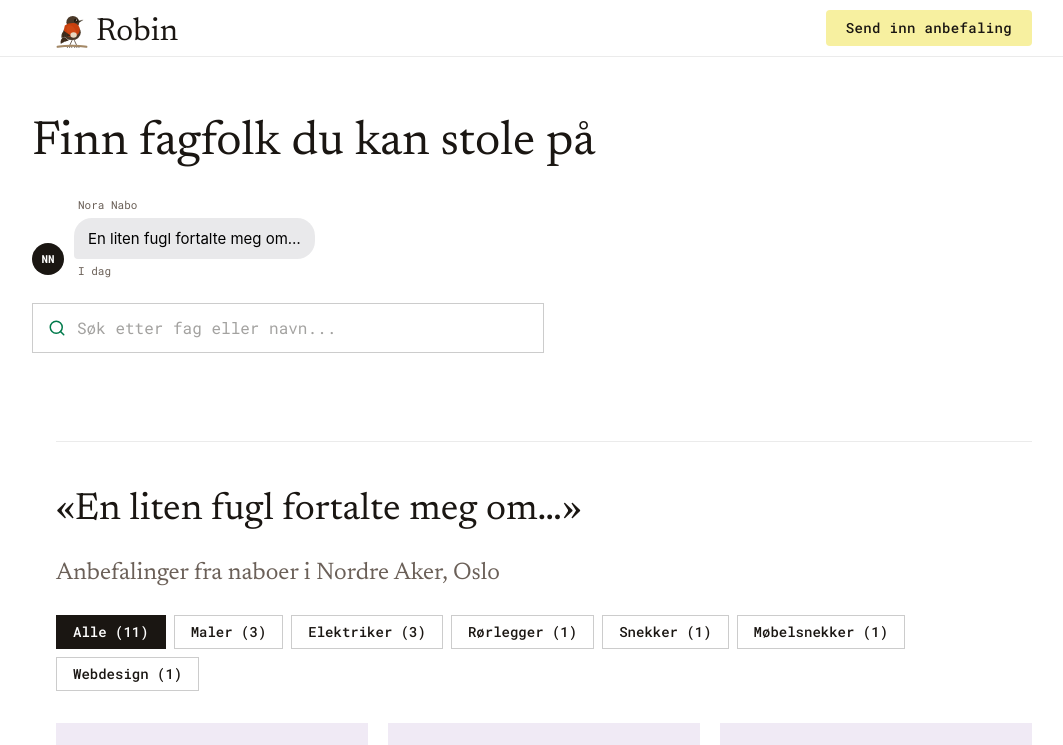
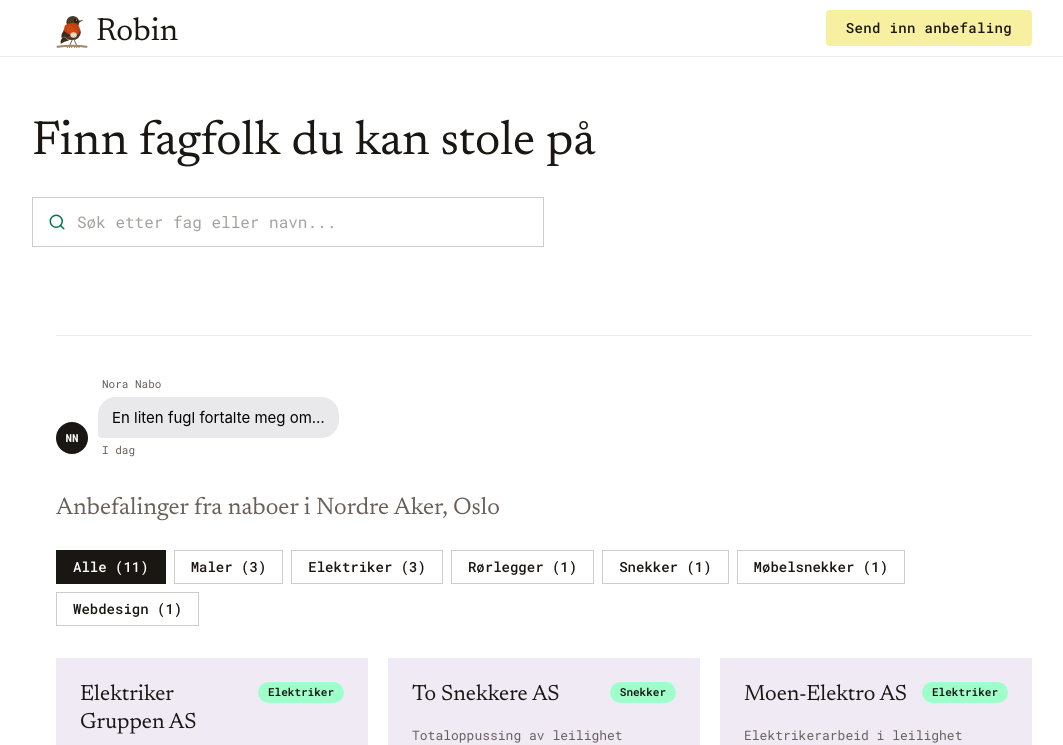
Before and after one commit to idameland/robin, a Next.js app: page / in a window 1280 px wide. Shown: the top 745 px of the page, without its empty margins (96-1159 px from the left). Built offline with nearby package versions, Linux system fonts and the light colour scheme.

Commit message:
Flytt SMS-boble under søkefelt og skillelinje

```diff
--- a/app/page.tsx
+++ b/app/page.tsx
@@ -8,26 +8,33 @@ import { anbefalinger, filterKategorier, Anbefaling } from "@/lib/anbefalinger";
 
 const serif = { fontFamily: "var(--font-playfair)" };
 
+const MELDING = "En liten fugl fortalte meg om…";
+const TYPING_DELAY = 1400;
+const CHAR_SPEED = 52;
+
 export default function Home() {
   const [aktiv, setAktiv] = useState("Alle");
   const [valgt, setValgt] = useState<Anbefaling | null>(null);
   const [søk, setSøk] = useState("");
 
-  const FULL_TEXT = "«En liten fugl fortalte meg om…»";
-  const [typewriterTekst, setTypewriterTekst] = useState("");
-  const [ferdig, setFerdig] = useState(false);
+  const [fase, setFase] = useState<"typing" | "skriver" | "ferdig">("typing");
+  const [tekst, setTekst] = useState("");
 
   useEffect(() => {
+    const t1 = setTimeout(() => {
+      setFase("skriver");
       let i = 0;
       const interval = setInterval(() => {
         i++;
-      setTypewriterTekst(FULL_TEXT.slice(0, i));
-      if (i === FULL_TEXT.length) {
+        setTekst(MELDING.slice(0, i));
+        if (i === MELDING.length) {
           clearInterval(interval);
-        setFerdig(true);
+          setFase("ferdig");
         }
-    }, 45);
+      }, CHAR_SPEED);
       return () => clearInterval(interval);
+    }, TYPING_DELAY);
+    return () => clearTimeout(t1);
   }, []);
 
   const filtrert = anbefalinger
@@ -52,19 +59,57 @@ export default function Home() {
       <Hero onSøk={setSøk} />
       <main className="max-w-5xl mx-auto px-6 pt-0 pb-16 md:pt-6">
 
-        {/* Siste anbefalinger */}
-        <div className="mt-0 pt-4 md:mt-6 md:pt-10 border-t border-black/8">
-          <h2
-            className="text-[32px] md:text-[38px] font-normal text-petroleum mb-6"
-            style={serif}
+        <div className="mt-0 pt-6 md:mt-6 md:pt-10 border-t border-black/8">
+
+          {/* iMessage-boble */}
+          <div className="flex items-end gap-2.5 mb-8 max-w-sm">
+            <div className="w-8 h-8 rounded-full bg-petroleum flex items-center justify-center text-white text-[11px] font-bold shrink-0 mb-1">
+              NN
+            </div>
+            <div>
+              <p className="text-[11px] text-petroleum-muted mb-1 ml-1">Nora Nabo</p>
+              <div
+                className="relative px-3.5 py-2.5 min-w-[52px]"
+                style={{
+                  background: "#E9E9EB",
+                  borderRadius: "18px 18px 18px 4px",
+                  fontFamily: "-apple-system, 'SF Pro Text', sans-serif",
+                  fontSize: "15px",
+                  color: "#000",
+                  lineHeight: "1.4",
+                }}
               >
-            {typewriterTekst}
-            {!ferdig && (
-              <span className="animate-pulse">|</span>
+                {fase === "typing" && (
+                  <span className="flex gap-1 items-center h-5 px-1">
+                    {[0, 1, 2].map((i) => (
+                      <span
+                        key={i}
+                        className="w-2 h-2 rounded-full bg-[#8E8E93] inline-block"
+                        style={{
+                          animation: "bounce 1.2s infinite",
+                          animationDelay: `${i * 0.2}s`,
+                        }}
+                      />
+                    ))}
+                  </span>
                 )}
-          </h2>
+                {fase !== "typing" && (
+                  <>
+                    {tekst}
+                    {fase === "skriver" && (
+                      <span style={{ animation: "blink 1s step-end infinite" }}>|</span>
+                    )}
+                  </>
+                )}
+              </div>
+              {fase === "ferdig" && (
+                <p className="text-[11px] text-petroleum-muted mt-1 ml-1">I dag</p>
+              )}
+            </div>
+          </div>
+
           <h3
-            className="text-[20px] md:text-[24px] font-normal text-petroleum-muted mb-6 -mt-2"
+            className="text-[20px] md:text-[24px] font-normal text-petroleum-muted mb-6"
             style={serif}
           >
             Anbefalinger fra naboer i Nordre Aker, Oslo
@@ -103,6 +148,17 @@ export default function Home() {
       </main>
 
       {valgt && <AnbefalingModal a={valgt} onClose={() => setValgt(null)} />}
+
+      <style>{`
+        @keyframes bounce {
+          0%, 60%, 100% { transform: translateY(0); }
+          30% { transform: translateY(-4px); }
+        }
+        @keyframes blink {
+          0%, 100% { opacity: 1; }
+          50% { opacity: 0; }
+        }
+      `}</style>
     </div>
   );
 }
--- a/components/Hero.tsx
+++ b/components/Hero.tsx
@@ -1,32 +1,6 @@
 "use client";
 
-import { useState, useEffect } from "react";
-
-const MELDING = "En liten fugl fortalte meg om…";
-const TYPING_DELAY = 1400;
-const CHAR_SPEED = 52;
-
 export default function Hero({ onSøk }: { onSøk: (q: string) => void }) {
-  const [fase, setFase] = useState<"typing" | "skriver" | "ferdig">("typing");
-  const [tekst, setTekst] = useState("");
-
-  useEffect(() => {
-    const t1 = setTimeout(() => {
-      setFase("skriver");
-      let i = 0;
-      const interval = setInterval(() => {
-        i++;
-        setTekst(MELDING.slice(0, i));
-        if (i === MELDING.length) {
-          clearInterval(interval);
-          setFase("ferdig");
-        }
-      }, CHAR_SPEED);
-      return () => clearInterval(interval);
-    }, TYPING_DELAY);
-    return () => clearTimeout(t1);
-  }, []);
-
   return (
     <section className="px-6 pt-14 pb-2 md:pb-10">
       <div className="max-w-5xl mx-auto">
@@ -36,58 +10,6 @@ export default function Hero({ onSøk }: { onSøk: (q: string) => void }) {
         >
           Finn fagfolk du kan stole på
         </h1>
-
-        {/* iMessage-boble */}
-        <div className="flex items-end gap-2.5 mb-6 max-w-sm">
-          {/* Avatar */}
-          <div className="w-8 h-8 rounded-full bg-petroleum flex items-center justify-center text-white text-[11px] font-bold shrink-0 mb-1">
-            NN
-          </div>
-
-          <div>
-            <p className="text-[11px] text-petroleum-muted mb-1 ml-1">Nora Nabo</p>
-
-            {/* Boble */}
-            <div
-              className="relative px-3.5 py-2.5 min-w-[52px]"
-              style={{
-                background: "#E9E9EB",
-                borderRadius: "18px 18px 18px 4px",
-                fontFamily: "-apple-system, 'SF Pro Text', sans-serif",
-                fontSize: "15px",
-                color: "#000",
-                lineHeight: "1.4",
-              }}
-            >
-              {fase === "typing" && (
-                <span className="flex gap-1 items-center h-5 px-1">
-                  {[0, 1, 2].map((i) => (
-                    <span
-                      key={i}
-                      className="w-2 h-2 rounded-full bg-[#8E8E93] inline-block"
-                      style={{
-                        animation: "bounce 1.2s infinite",
-                        animationDelay: `${i * 0.2}s`,
-                      }}
-                    />
-                  ))}
-                </span>
-              )}
-              {fase !== "typing" && (
-                <>
-                  {tekst}
-                  {fase === "skriver" && (
-                    <span style={{ animation: "blink 1s step-end infinite" }}>|</span>
-                  )}
-                </>
-              )}
-            </div>
-
-            {fase === "ferdig" && (
-              <p className="text-[11px] text-petroleum-muted mt-1 ml-1">I dag</p>
-            )}
-          </div>
-        </div>
 
         {/* Søkefelt */}
         <div className="relative w-full max-w-lg">
@@ -113,17 +35,6 @@ export default function Hero({ onSøk }: { onSøk: (q: string) => void }) {
           />
         </div>
       </div>
-
-      <style>{`
-        @keyframes bounce {
-          0%, 60%, 100% { transform: translateY(0); }
-          30% { transform: translateY(-4px); }
-        }
-        @keyframes blink {
-          0%, 100% { opacity: 1; }
-          50% { opacity: 0; }
-        }
-      `}</style>
     </section>
   );
 }
```
Lines whose indentation alone changed are shown as unchanged.
